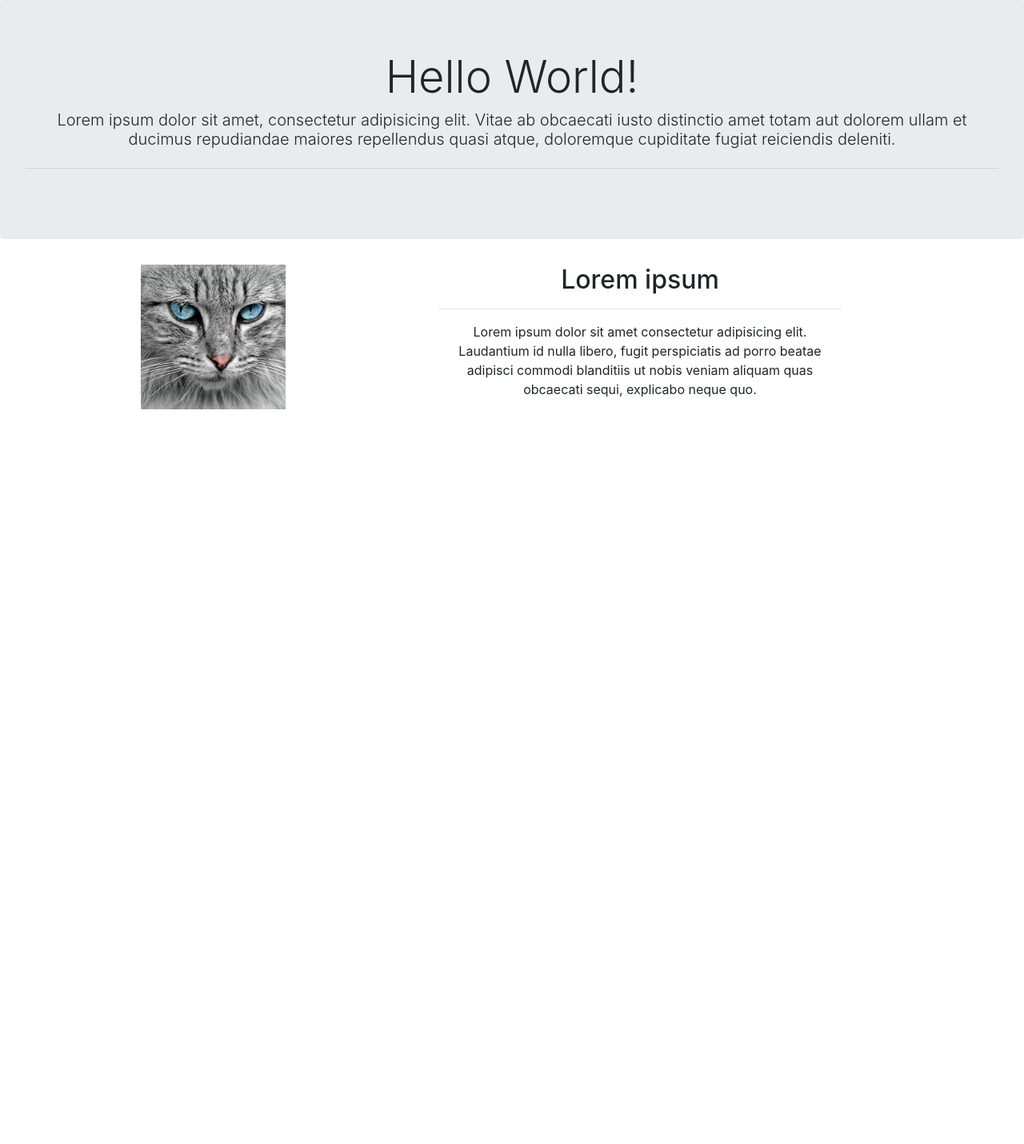
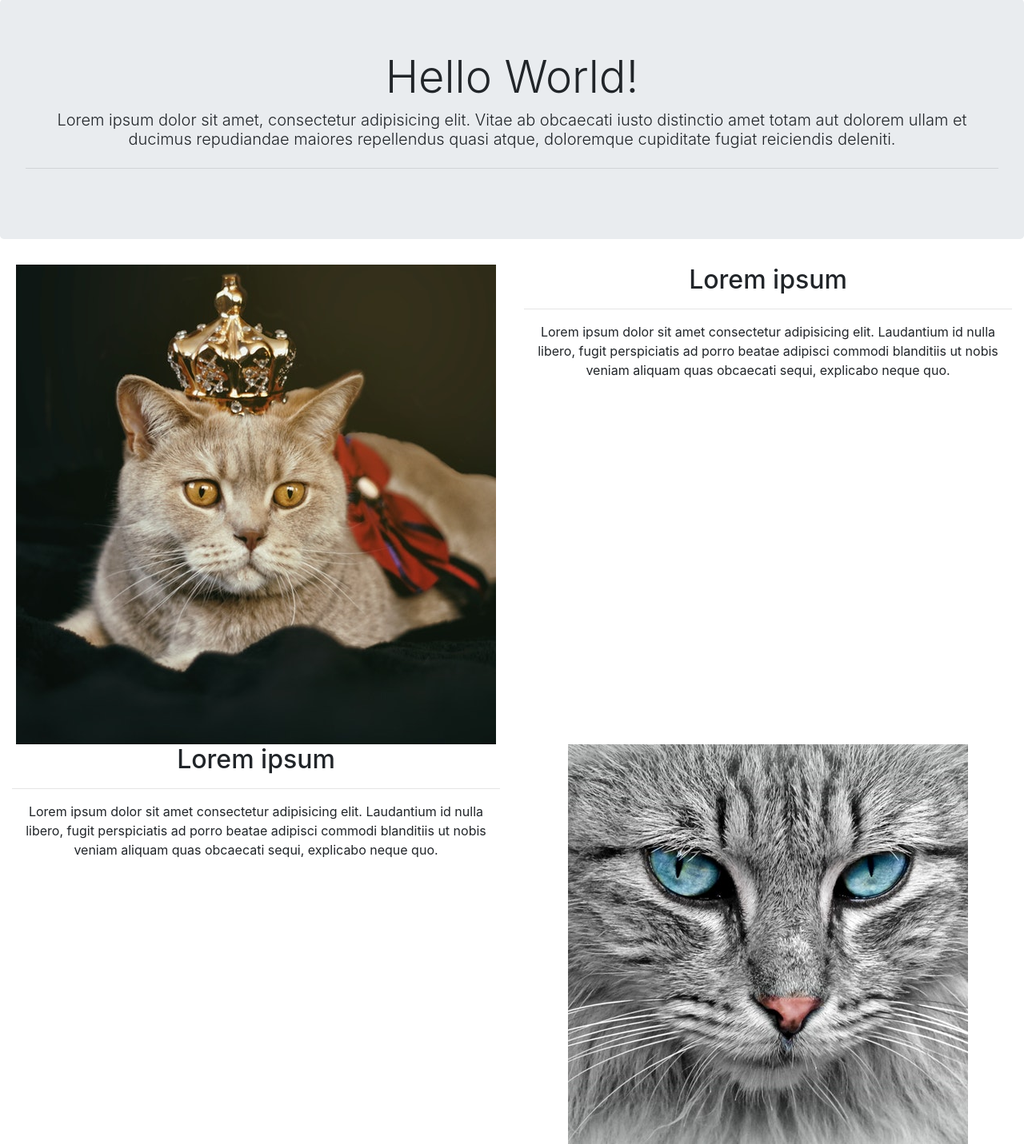
Before and after one commit to teaisawesome/PhotoKitten, a PHP site: the page made by application/views/pages/index.php in a window 1280 px wide. Shown: the part 801-2232 px from the top of the page at 80% size. Before the commit the page ends 1313 px from the top, so only its background shows below. Run offline with PHP 8.4, Linux system fonts and the light colour scheme; the template is opened without the code that fills it, so the values that code supplies are empty.

Commit message:
clear the code, delete some stuff

```diff
--- a/application/views/pages/index.php
+++ b/application/views/pages/index.php
@@ -32,14 +32,24 @@
   <hr class="my-4">
 </section>
 <div class="container-fluid">
-  <div class="row featurette">
-    <div class="col-md-5 text-center">
-      <img class="img-fluid mx-auto featurette-image" src="<?php echo base_url()."assets/img/section-img2.jpg";?>">
+  <section class="row">
+    <div class="col-md-6 text-center">
+      <img class="img-fluid mx-auto" src="<?php echo base_url()."assets/img/section-img1.jpg";?>">
     </div>
-    <div class="col-md-5 text-center">
+    <div class="col-md-6 text-center">
       <h2>Lorem ipsum</h2>
       <hr>
       <p>Lorem ipsum dolor sit amet consectetur adipisicing elit. Laudantium id nulla libero, fugit perspiciatis ad porro beatae adipisci commodi blanditiis ut nobis veniam aliquam quas obcaecati sequi, explicabo neque quo.</p>
     </div>
-  </div>
+  </section>
+  <section class="row">
+    <div class="col-md-6 text-center content">
+      <h2>Lorem ipsum</h2>
+      <hr>
+      <p>Lorem ipsum dolor sit amet consectetur adipisicing elit. Laudantium id nulla libero, fugit perspiciatis ad porro beatae adipisci commodi blanditiis ut nobis veniam aliquam quas obcaecati sequi, explicabo neque quo.</p>
+    </div>
+    <div class="col-md-6 text-center">
+      <img class="img-fluid mx-auto" src="<?php echo base_url()."assets/img/section-img2.jpg";?>">
+    </div>
+  </section>
 </div>
--- a/assets/css/style.css
+++ b/assets/css/style.css
@@ -23,14 +23,8 @@
 }
 .img-fluid
 {
-    max-height: 60%;
-    max-width: 60%;
+    /* ide megy majd a kép méretezés*/
     height: auto;
-    width: auto;
-}
-.col-md-6
-{
-    background-color: red;
 }
 nav
 {
```
Also changed, not shown: assets/img/beige-cat-with-gold-colored-crown-1314550.jpg (deleted), assets/img/pexels-photo-1314550.jpeg (deleted), assets/img/section-img.jpg (deleted), assets/img/section-img1.jpg (added).
